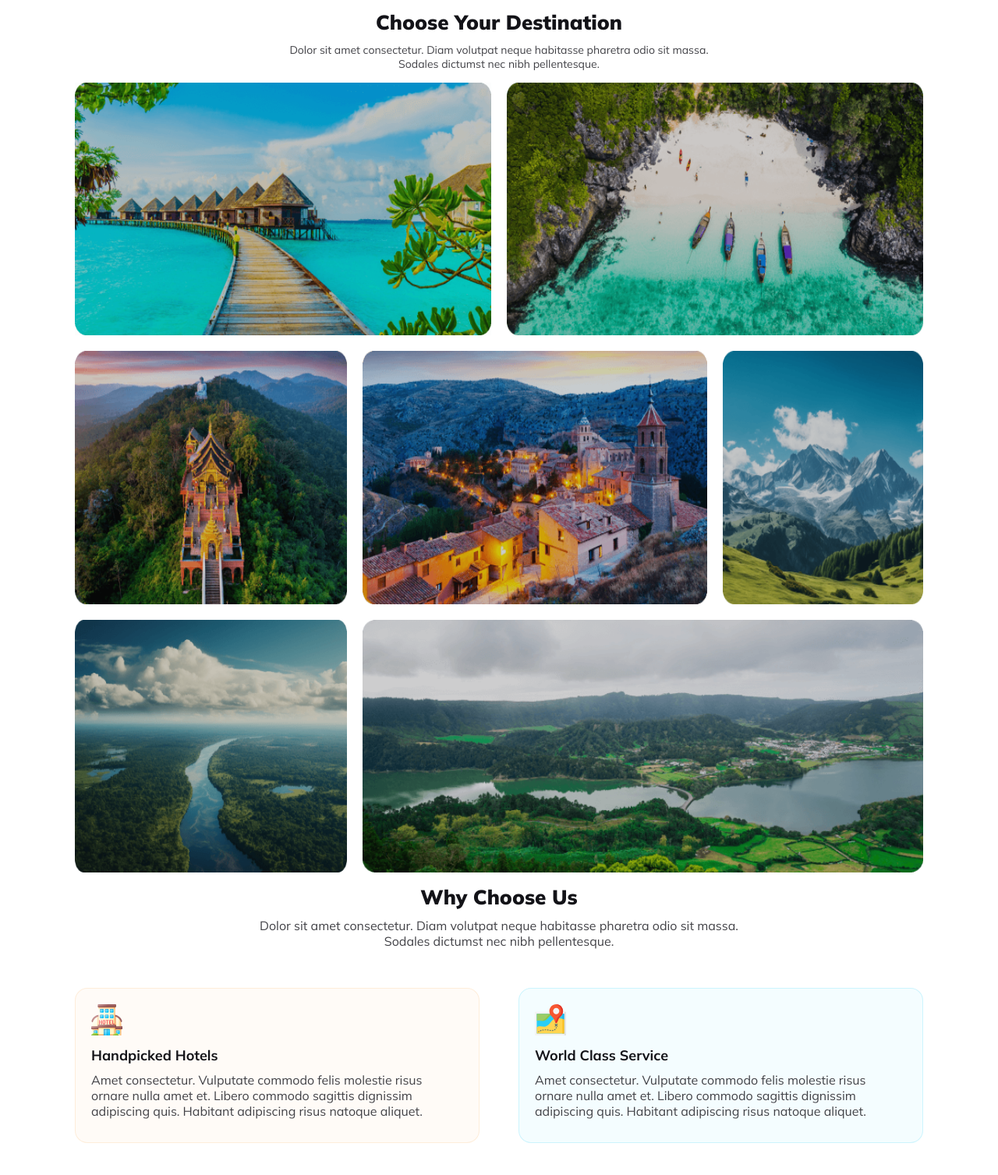
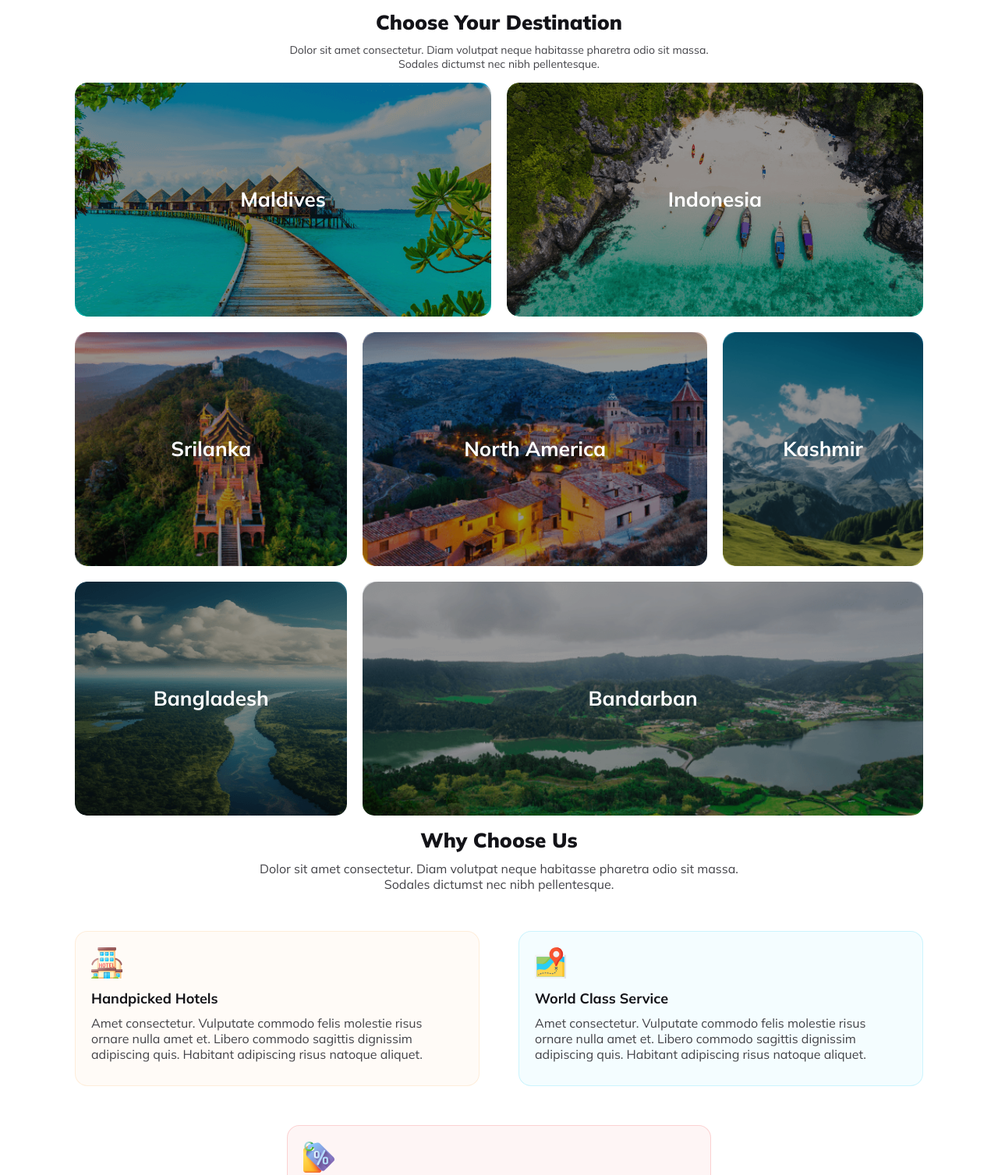
Before and after one commit to takbirgazi/assignment_2, a plain HTML site: page index.html in a window 1280 px wide. Shown: the part 910-2417 px from the top of the page at 78% size. Drawn offline with Linux system fonts and the light colour scheme.

Commit message:
Recap Main Mark Design

```diff
--- a/css/style.css
+++ b/css/style.css
@@ -180,33 +180,56 @@ img{
     grid-template-rows: repeat(3, 1fr);
     gap: 20px;
 }
-.dest_img1{
+.destiniton_img > div{
+    background-repeat: no-repeat;
+    background-size: cover;
+    border-radius: 15px;
+    height: 300px;
+}
+.dest_img_cont {
+    display: flex;
+    align-items: center;
+    justify-content: center;
+    height: 100%;
+    background: #00000045;
+    color: var(--font_color_white);
+    font-size: 26px;
+    border-radius: 20px;
+}
+.dest_img1 {
     grid-column: 1 / span 6;
     grid-row: 1 / span 1;
+    background-image: url("../img/rectangle5.png");
 }
 .dest_img2{
     grid-column: 7 / -1;
     grid-row: 1 / span 1;
+    background-image: url("../img/rectangle8.png");
 }
 .dest_img3{
     grid-column: 1 / span 4;
     grid-row: 2 / span 1;
+    background-image: url("../img/rectangle6.png");
 }
 .dest_img4{
     grid-column: 5 / span 5;
     grid-row: 2 / span 1;
+    background-image: url("../img/rectangle7.png");
 }
 .dest_img5{
     grid-column: 10 / -1;
     grid-row: 2 / span 1;
+    background-image: url("../img/rectangle9.png");
 }
 .dest_img6{
     grid-column: 1 / span 4;
     grid-row: 3 / span 1;
+    background-image: url("../img/rectangle11.png");
 }
 .dest_img7{
     grid-column: 5 / -1;
     grid-row: 3 / span 1;
+    background-image: url("../img/rectangle10.png");
 }
 .why_chose_us img{
     width: 40px;
@@ -281,7 +304,22 @@ img{
     height: 40px;
 }
 .newsletter .new_letter_img{
+    position: relative;
     width: 50%;
+}
+.news_discount {
+    background: var(--brand_color);
+    color: var(--font_color_white);
+    position: absolute;
+    bottom: 40px;
+    text-align: center;
+    right: 1px;
+    padding: 10px 30px;
+    border-radius: 5px;
+    transform: rotate(330deg);
+}
+.news_discount p{
+    font-size: 12px;
 }
 /* Footer Section */
 .footer {
@@ -397,7 +435,11 @@ img{
     .footer h2 img{
         width: 30px;
     }
-
-
+    .news_discount {
+        bottom: 44px;
+    }
+    .dest_img_cont {
+        font-size: 20px;
+    }
 
 }
--- a/index.html
+++ b/index.html
@@ -73,25 +73,27 @@
             </div>
             <div class="destiniton_img">
                 <div class="dest_img1">
-                    <img src="img/rectangle5.png" alt="">
+                    <h4 class="dest_img_cont">Maldives</h4>
                 </div>
                 <div class="dest_img2">
-                    <img src="img/rectangle8.png" alt="">
+                    <h4 class="dest_img_cont">Indonesia</h4>
                 </div>
                 <div class="dest_img3">
-                    <img src="img/rectangle6.png" alt="">
+                    <h4 class="dest_img_cont">Srilanka</h4>
                 </div>
                 <div class="dest_img4">
-                    <img src="img/rectangle7.png" alt="">
+                    <h4 class="dest_img_cont">North America</h4>
                 </div>
                 <div class="dest_img5">
-                    <img src="img/rectangle9.png" alt="">
+                    <h4 class="dest_img_cont">Kashmir</h4>
                 </div>
                 <div class="dest_img6">
-                    <img src="img/rectangle11.png" alt="">
+
+                    <h4 class="dest_img_cont">Bangladesh</h4>
                 </div>
                 <div class="dest_img7">
-                    <img src="img/rectangle10.png" alt="">
+
+                    <h4 class="dest_img_cont">Bandarban</h4>
                 </div>
             </div>
         </section>
@@ -136,6 +138,10 @@
             </div>
             <div class="new_letter_img">
                 <img src="img/rectangle81.png" alt="News Latter">
+                <div class="news_discount">
+                    <p>Travel.com</p>
+                    <h4>Save up to 70%</h4>
+                </div>
             </div>
         </section>
 
```
